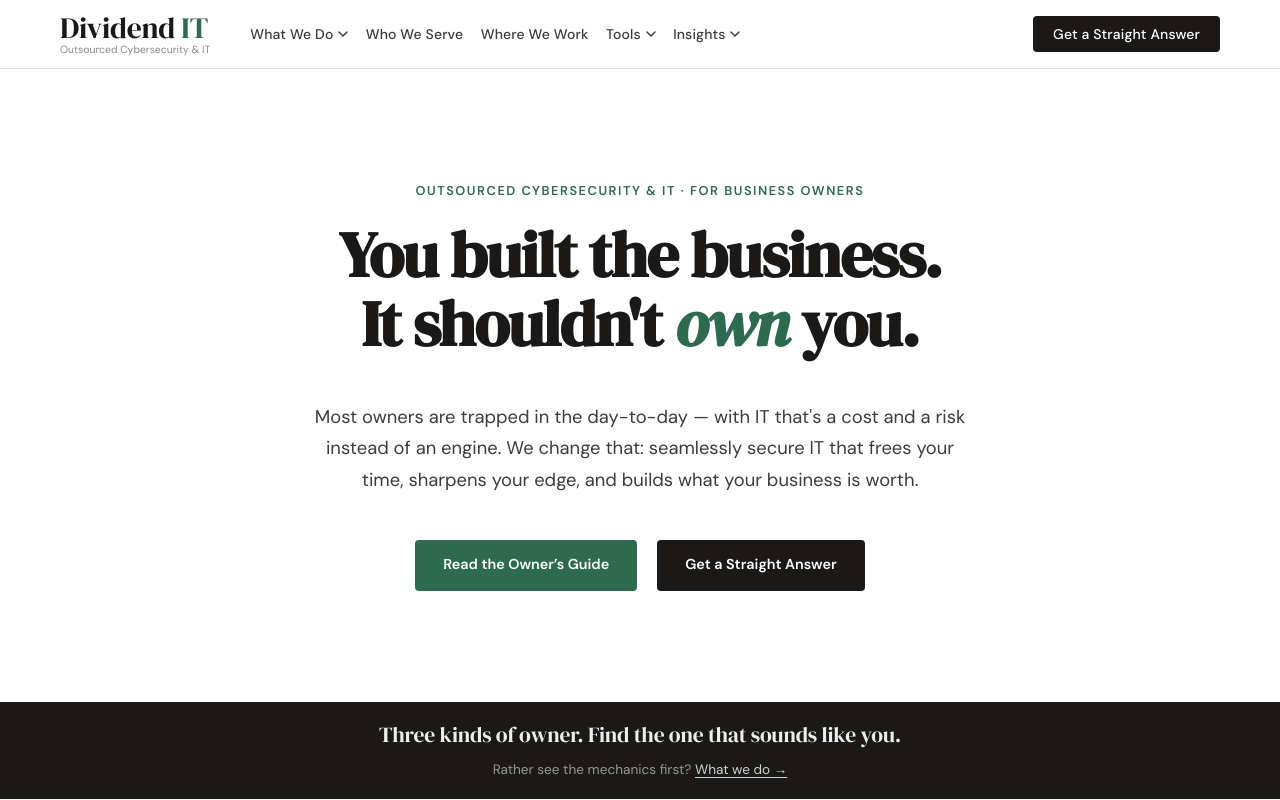
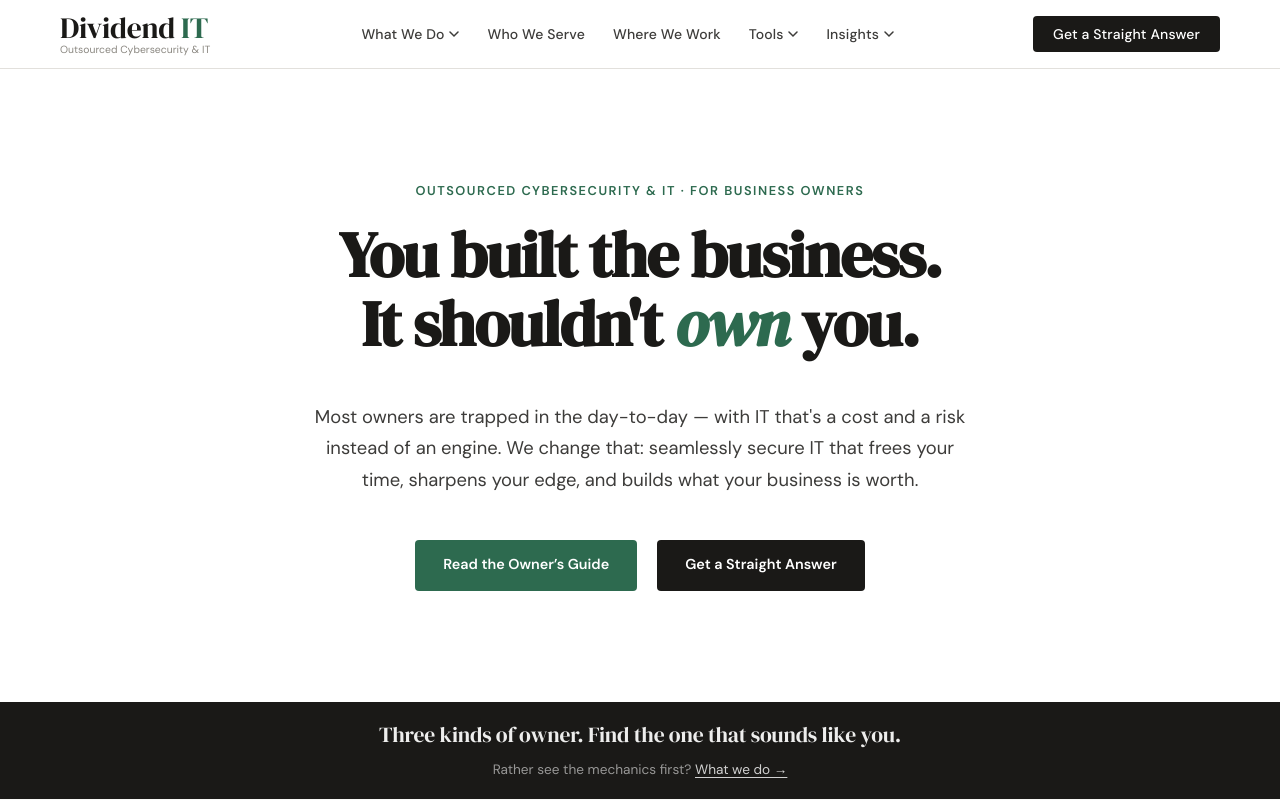
Before and after one commit to ethansearle9-sudo/dividendit, a plain HTML site: page index.html in a window 1280 px wide. Shown: the top 800 px of the page. Drawn offline with Linux system fonts and the light colour scheme.

Commit message:
Nav: centre links between logo and CTA, even spacing
Co-Authored-By: Claude Opus 5.5 <noreply@anthropic.com>
Claude-Session: https://claude.ai/code/session_014dioVUjasGJUV9cQL8oqJx

```diff
--- a/assets/site.css
+++ b/assets/site.css
@@ -44,8 +44,8 @@ nav {
 .brand-lockup { display: flex; flex-direction: column; align-items: flex-start; gap: 3px; line-height: 1; }
 .brand-lockup .nav-logo { display: block; line-height: 1; }
 .brand-tag, nav .brand-tag { font-family: var(--font-body); font-weight: 400; font-size: 0.65rem; letter-spacing: normal; text-transform: none; color: var(--text-muted); line-height: 1; white-space: nowrap; }
-.nav-links { display: flex; flex: 1; align-items: center; gap: 1.1rem; list-style: none; margin-left: 2.5rem; }
-.nav-links > li:last-child { margin-left: auto; }
+.nav-links { display: flex; flex: 1; align-items: center; gap: clamp(1.1rem, 2.2vw, 2.25rem); list-style: none; margin-left: 2.5rem; }
+.nav-links > li:first-child, .nav-links > li:last-child { margin-left: auto; }
 .nav-links > li { position: relative; }
 .nav-links a {
       font-size: 0.875rem; font-weight: 500;
```
